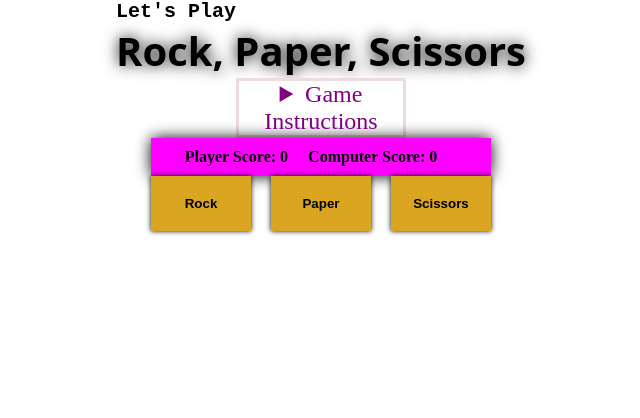
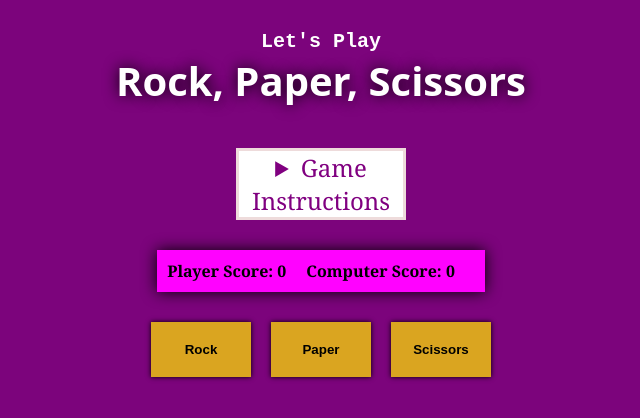
Before and after one commit to Qasim9937/rock-paper-scissors, a plain HTML site: page index.html in a window 1280 px wide. Shown: the whole page, without its empty margins (319-959 px from the left). Drawn offline with Linux system fonts and the light colour scheme.

Commit message:
Update the body, header and main sections of the code

```diff
--- a/rps-styles.css
+++ b/rps-styles.css
@@ -24,24 +24,38 @@ body{
 
   }
 
-#game-container{
-  border: 2px solid black;
-  width: 50%;
-  margin: auto;
+body{
+  min-width: 100vw;
+  font-family: 'Segoe UI', Tahoma, Geneva, Verdana, sans-serif;
+  display: flex;
+  flex-direction: column;
+  gap: 30px;
+  align-items: center;
+  background-color: var(--background);
+  margin: 20px auto;
+}
+
+header{
   text-align: center;
-  background-color: purple;
+  color: var(--text-color);
+  padding: 10px
+}
+
+#game-name{
+  font-family: system-ui, -apple-system, BlinkMacSystemFont, 'Segoe UI', Roboto, Oxygen, Ubuntu, Cantarell, 'Open Sans', 'Helvetica Neue', sans-serif;
+  display: block;
+  font-size: 40px;
+  text-shadow: 0 0 15px black;
+}
+
+main{
   display: flex;
-  flex-wrap: nowrap;
   flex-direction: column;
-  justify-content: center;
   align-items: center;
-  align-content: center;
-  gap: 25px;
-  padding: 10px;
-  background-color: purple;
-  color: white;
+  gap: 30px;
+  font-family: Cambria, Cochin, Georgia, Times, 'Times New Roman', serif;
+}
 
-}
 
 details{
   background-color: aliceblue;
```
